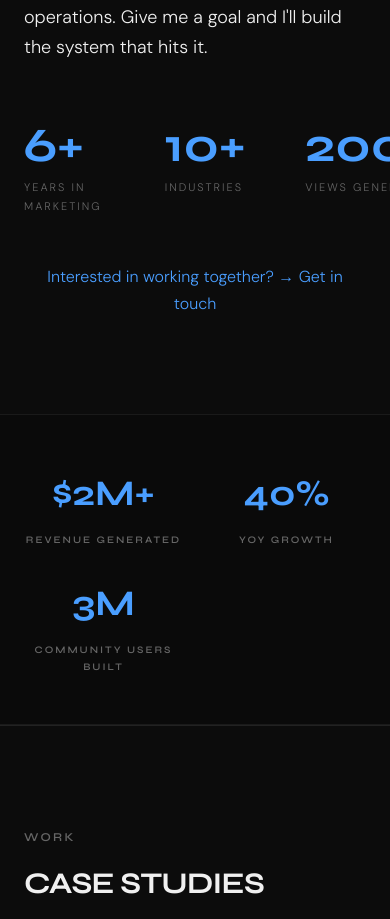
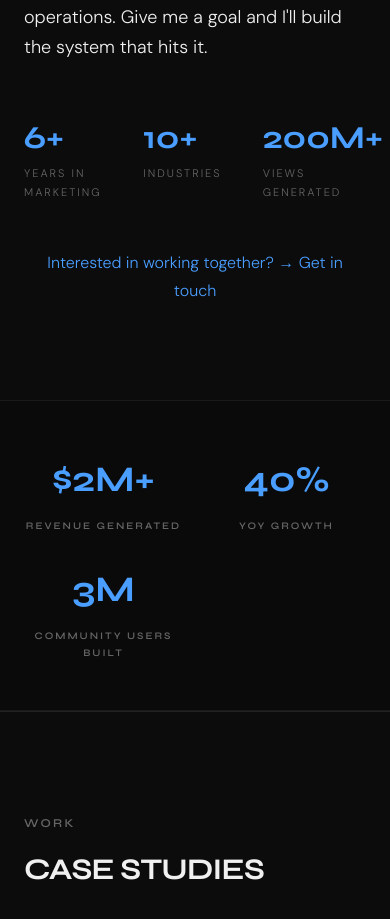
Before and after one commit to gipnojabka/portfolio-website, a React (Vite) app: page / in a window 390 px wide. Shown: the part 3267-4186 px from the top of the page. Built offline with nearby package versions, Linux system fonts and the light colour scheme.

Commit message:
i wish i finish

```diff
--- a/src/components/About.jsx
+++ b/src/components/About.jsx
@@ -29,13 +29,12 @@ export default function About({ registerReveal }) {
         </p>
         <div
           ref={statsRef}
-          className="mt-[60px] grid grid-cols-3 md:grid-cols-3 justify-items-start"
-          style={{ gap: '80px' }}
+          className="mt-[60px] grid grid-cols-3 md:grid-cols-3 justify-items-start gap-4 md:gap-[80px]"
         >
           {stats.map(({ value, label }) => (
             <div key={label} className="text-left">
               <div
-                className="font-display font-bold text-accent text-[48px] md:text-[80px]"
+                className="font-display font-bold text-accent text-[32px] md:text-[80px]"
                 style={{
                   display: 'inline-block',
                   lineHeight: 1,
--- a/src/index.css
+++ b/src/index.css
@@ -60,8 +60,20 @@
 .lightbox-masonry {
   display: block;
   width: 100%;
-  column-count: 3;
+  column-count: 1;
   column-gap: 12px;
+}
+
+@media (min-width: 640px) {
+  .lightbox-masonry {
+    column-count: 2;
+  }
+}
+
+@media (min-width: 1024px) {
+  .lightbox-masonry {
+    column-count: 3;
+  }
 }
 .lightbox-masonry .masonry-item {
   display: inline-block;
```
